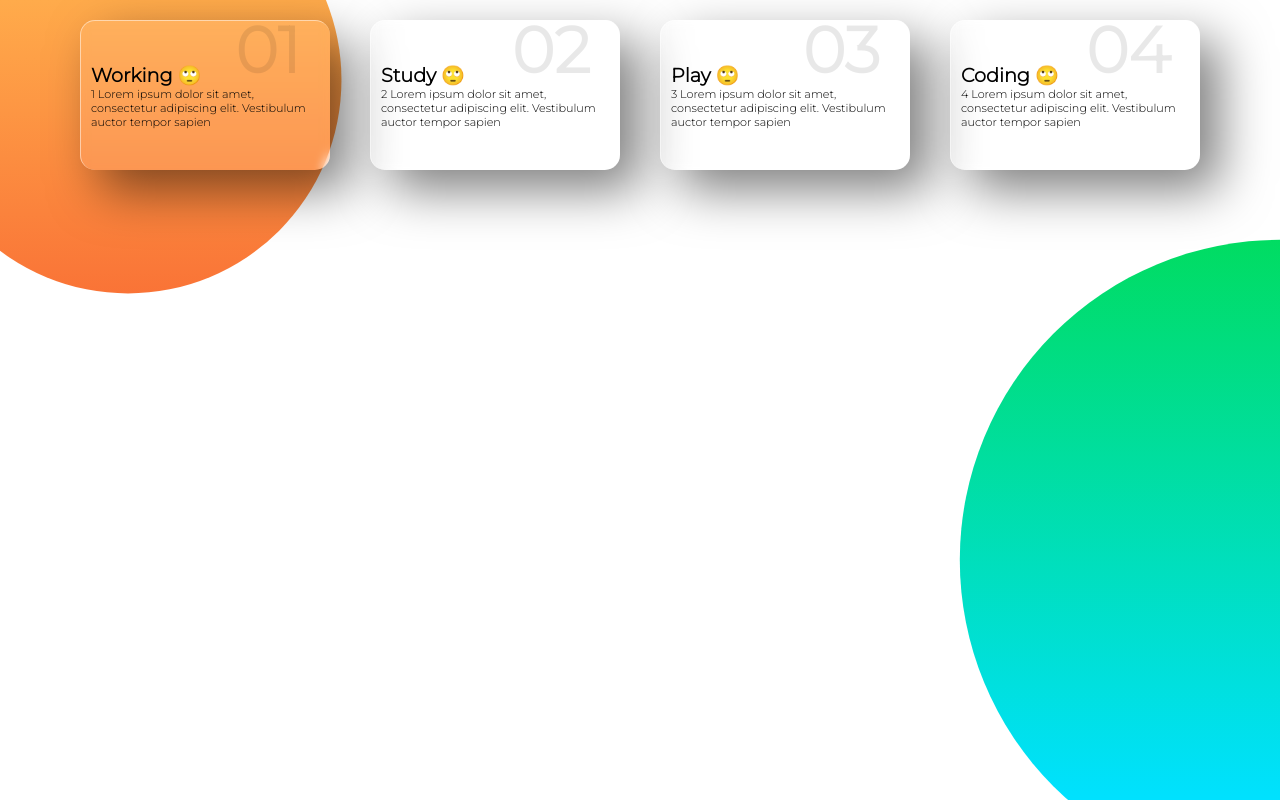
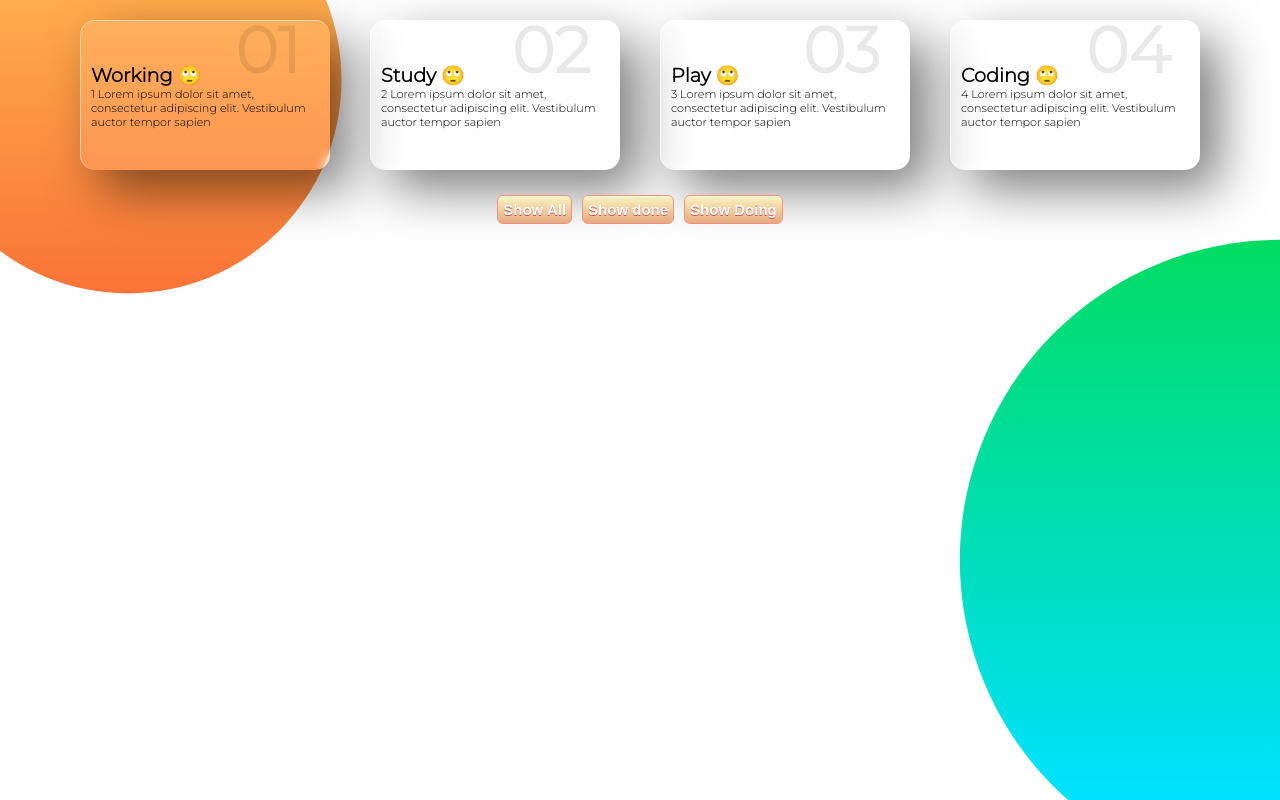
Before and after one commit to tuanba-git/learning-react, a React (Create React App) app: page / in a window 1280 px wide. Built offline with nearby package versions, Linux system fonts and the light colour scheme.

Commit message:
how to use state on Component ex : using state Filter status TodoList

```diff
--- a/src/features/Todo/Components/TodoItem/styles.scss
+++ b/src/features/Todo/Components/TodoItem/styles.scss
@@ -77,3 +77,38 @@
     color: #ccc;
   }
 }
+
+.buttonGroup {
+  display: flex;
+  justify-content: center;
+  align-items: center;
+}
+
+.buttonFilter {
+	box-shadow:inset 0px 1px 0px 0px #f6fadc;
+	background:linear-gradient(to bottom, #faf0be 5%, #e8a97f 100%);
+	background-color:#faf0be;
+	border-radius:6px;
+	border:1px solid #f29285;
+	display:inline-block;
+	color:#ffffff;
+	font-family:Arial;
+	font-size:15px;
+	font-weight:bold;
+	padding:6px 24px;
+	text-decoration:none;
+	text-shadow:0px 1px 0px #cc5454;
+
+  position: relative;
+  z-index: 1;
+  margin: 5px;
+  padding: 5px;
+}
+.buttonFilter:hover {
+	background:linear-gradient(to bottom, #e8a97f 5%, #faf0be 100%);
+	background-color:#e8a97f;
+}
+.buttonFilter:active {
+	position:relative;
+	top:1px;
+}
--- a/src/features/Todo/index.jsx
+++ b/src/features/Todo/index.jsx
@@ -2,7 +2,7 @@ import React, { useState } from 'react';
 import './styles.scss';
 import TodoList from './TodoList';
 
-const initListTodo = [
+const initTodoList = [
   {
     id: '01',
     title: 'Working',
@@ -34,8 +34,8 @@ const initListTodo = [
 ];
 
 function TodoFeature(props) {
-  const [todoList, setTodoList] = useState(initListTodo);
-
+  const [todoList, setTodoList] = useState(initTodoList);
+  const [filteredStatus, setFilteredStatus] = useState('all');
   const handleTodoClick = (todo, index) => {
     // clone object
     const newTodoList = [...todoList];
@@ -47,9 +47,35 @@ function TodoFeature(props) {
     setTodoList(newTodoList);
   };
 
+  const handledShowAll = () => {
+    setFilteredStatus('all');
+  };
+
+  const handledShowDone = () => {
+    setFilteredStatus('done');
+  };
+  const handledShowDoing = () => {
+    setFilteredStatus('doing');
+  };
+
+  const todoListFilter = todoList.filter(
+    todo => filteredStatus === 'all' || filteredStatus === todo.status
+  );
+
   return (
     <div>
-      <TodoList todoList={todoList} onTodoCLick={handleTodoClick} />
+      <TodoList todoList={todoListFilter} onTodoCLick={handleTodoClick} />
+      <div className="buttonGroup">
+        <button className="buttonFilter" onClick={handledShowAll}>
+          Show All
+        </button>
+        <button className="buttonFilter" onClick={handledShowDone}>
+          Show done
+        </button>
+        <button className="buttonFilter" onClick={handledShowDoing}>
+          Show Doing
+        </button>
+      </div>
     </div>
   );
 }
```
